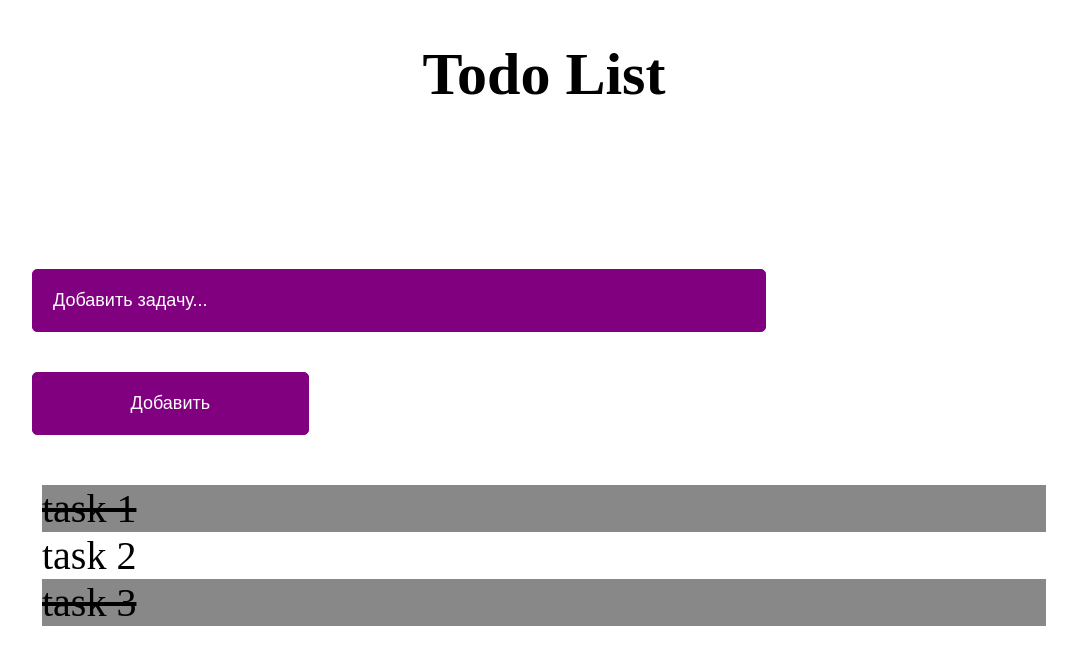
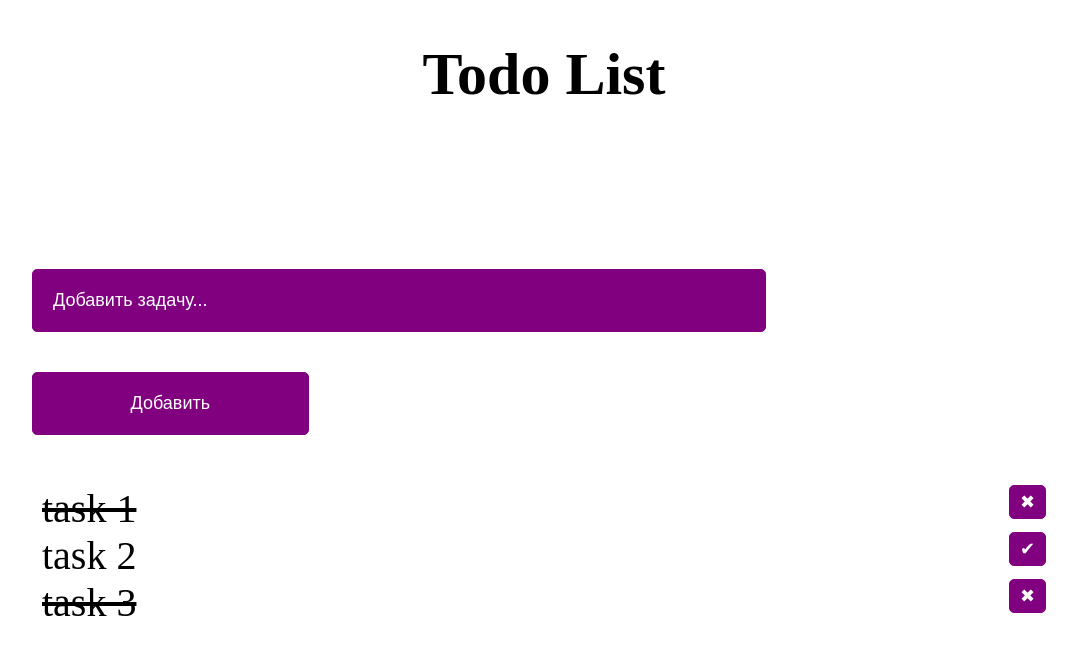
Before and after one commit to yurkelove/TodoList, a React (Create React App) app: page / in a window 1280 px wide. Shown: the top 664 px of the page, without its empty margins (96-1173 px from the left). Built offline with nearby package versions, Linux system fonts and the light colour scheme.

Commit message:
add button

```diff
--- a/package.json
+++ b/package.json
@@ -3,6 +3,7 @@
   "version": "0.1.0",
   "private": true,
   "dependencies": {
+    "@fortawesome/fontawesome-free": "^5.5.0",
     "react": "^16.6.1",
     "react-dom": "^16.6.1",
     "react-scripts": "2.1.1"
--- a/src/components/App.js
+++ b/src/components/App.js
@@ -2,6 +2,7 @@ import React ,{Component} from 'react'
 import TaskList from './TaskList'
 import CreateTask from './CreateTask'
 import items from './Fixtures'
+import TaskItem from './TaskItem'
 import './css/style.css'
 
 
--- a/src/components/CreateTask.js
+++ b/src/components/CreateTask.js
@@ -5,11 +5,7 @@ class CreateTask extends Component{
     constructor(props){
         super(props);
 
-        this.state = {
-            isDone : true
-        }
     }
-
     render(){
         // console.log('----',this.props);
         return(
@@ -18,7 +14,7 @@ class CreateTask extends Component{
                 <input className ={`inputText`} id={`inputId`} type={`text`} placeholder={`Добавить задачу...`}></input>
             </div>
             <div className = {`TodoList__buttonArea`}>
-                <button className={`buttonAdd`} onClick={this.handleClick}>Добавить</button>
+                <button className={`buttonAdd`}>Добавить</button>
             </div>
 
             </section>
@@ -26,12 +22,6 @@ class CreateTask extends Component{
 
     }
 
-    handleClick = () =>{
-        console.log('click' , this.state.isDone);
-        this.setState({
-            isDone : !this.state.isDone
-        })
-    }
 
 
 
--- a/src/components/Fixtures.js
+++ b/src/components/Fixtures.js
@@ -3,16 +3,19 @@ import React from 'react'
 export default[
 	{
     id : 'task' + 1,
+    id_done : 'done' + 1,
     text: "task 1",
     isDone: true
   },
   {
     id : 'task' + 2,
+    id_done : 'done' + 2,
     text: "task 2",
     isDone: false
   },
   {
     id : 'task ' + 3,
+    id_done : 'done' + 3,
   	text: "task 3",
     isDone: true
   }
--- /dev/null
+++ b/src/components/TaskItem.js
@@ -0,0 +1,36 @@
+import React ,{PureComponent}  from  "react";
+
+
+
+class TaskItem extends PureComponent{
+
+    constructor(props){
+        super(props);
+        this.state = {
+            isDone: false
+    }
+    }
+
+    render(){
+        return(
+        <li className={`todo__item`}>
+        <span className={this.props.item.isDone ? 'item__done' : ''}>{this.props.item.text}</span>
+        <button className={`button__item`} >
+            {this.props.item.isDone ? String.fromCharCode(10006) : String.fromCharCode(10004)}
+        </button>
+        </li>
+        )
+    }
+
+    handleClick = () =>{
+        console.log('----',this.state.isDone);
+    this.setState({
+        isDone : !this.state.isDone
+    })
+}
+
+
+}
+
+
+export default TaskItem
--- a/src/components/TaskList.js
+++ b/src/components/TaskList.js
@@ -1,13 +1,12 @@
 import React from 'react'
+import TaskItem from "./TaskItem";
 
 
 
 
 const TaskList = (props) => {
     const listElements = props.items.map((item) =>
-        <li key={item.id} className={item.isDone ? 'item__done' : 'item__false'}>
-            {item.text}
-        </li>
+        <TaskItem key={item.id} item = {item}/>
     );
     return(
         <div className ="TodoList__listArea">
--- a/src/components/css/style.css
+++ b/src/components/css/style.css
@@ -75,7 +75,6 @@
     font-size:40px;
     color:black;
 
-
 }
 .taskList__task{
     color:white;
@@ -83,10 +82,20 @@
     border-bottom:1px solid white;
 }
 .item__done{
-    background: #888;
     text-decoration: line-through;
 }
-.item__false{
+.todo__item{
+    color:black;
     font-size:40px;
-    color:black;
 }
+.button__item{
+    float: right;
+    background: purple;
+    text-decoration: none;
+    padding: 5px 10px;
+    border: 1px solid purple;
+    border-radius: 5px;
+    color: white;
+    font-size: 18px;
+    cursor:pointer;
+}
```
Also changed, not shown: 1 other file (tests, documents, lock files or other folders).
